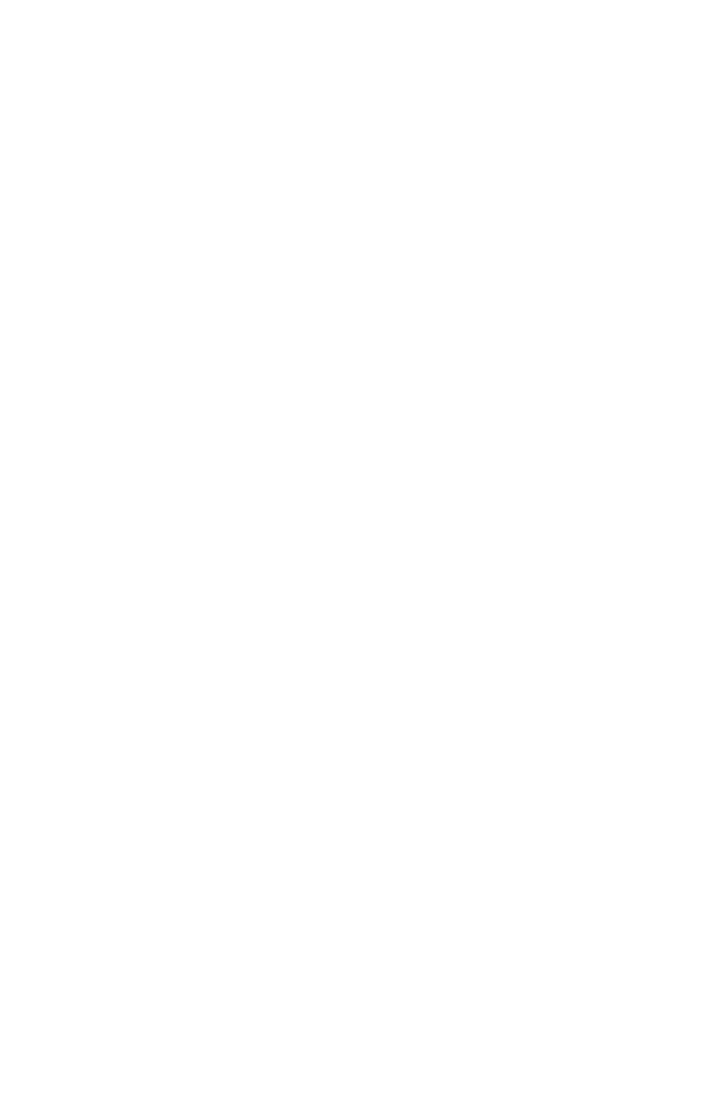
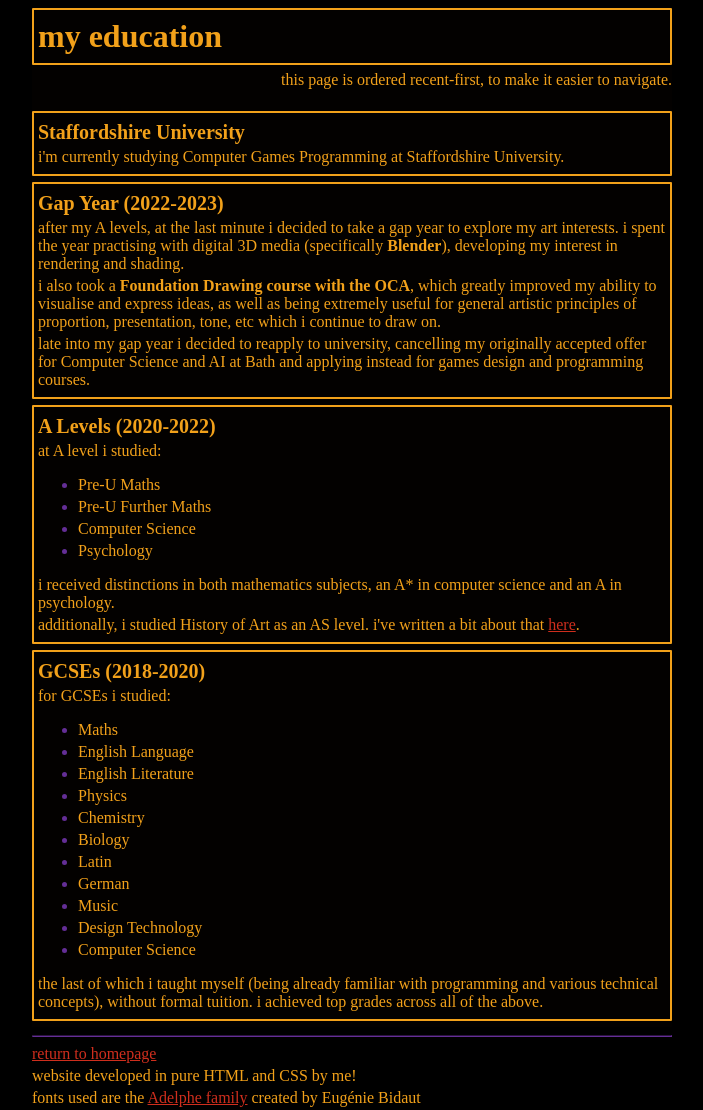
Before and after one commit to oculometric/oculometric.github.io, a plain HTML site: page my-education.html in a window 1280 px wide. Shown: the whole page, without its empty margins (288-991 px from the left). Before the commit the page ends 800 px from the top, so only its background shows below. Drawn offline with Linux system fonts and the light colour scheme.

Commit message:
education done

```diff
--- a/about-me.html
+++ b/about-me.html
@@ -0,0 +1,26 @@
+<!DOCTYPE html>
+<head>
+    <link rel="stylesheet" href="styles.css">
+</head>
+<body>
+    <div style="width: 640px; margin: 0 auto">
+        <div style="width: 100%; overflow: hidden">
+            <!--headline container-->
+            <div class="container">
+                <h1>about me</h1>
+            </div>
+
+            <!--about container-->
+            <div class="container">
+                <h2>subheader</h2>
+                <p>paragraph</p>
+            </div>
+        </div>
+    </div>
+</body>
+<footer style="width: 640px; margin: 0 auto;">
+    <hr style="border-color: var(--indigo);">
+    <a href="index.html">return to homepage</a>
+    <p>website developed in pure HTML and CSS by me!</p>
+    <p>fonts used are the <a href="https://befonts.com/adelphe-font-family.html">Adelphe family</a> created by Eugénie Bidaut</p>
+</footer>
--- a/my-education.html
+++ b/my-education.html
@@ -0,0 +1,67 @@
+<!DOCTYPE html>
+<head>
+    <link rel="stylesheet" href="styles.css">
+</head>
+<body>
+    <div style="width: 640px; margin: 0 auto">
+        <div style="width: 100%; overflow: hidden">
+            <!--headline container-->
+            <div class="container">
+                <h1>my education</h1>
+            </div>
+
+            <p style="text-align: right;">this page is ordered recent-first, to make it easier to navigate.</p>
+            <br/>
+
+            <div class="container">
+                <h2>Staffordshire University</h2>
+                <p>i'm currently studying Computer Games Programming at Staffordshire University.</p>
+            </div>
+
+            <div class="container">
+                <h2>Gap Year (2022-2023)</h2>
+                <p>after my A levels, at the last minute i decided to take a gap year to explore my art interests. i spent the year practising with digital 3D media (specifically <b>Blender</b>), developing my interest in rendering and shading.</p>
+                <p>i also took a <b>Foundation Drawing course with the OCA</b>, which greatly improved my ability to visualise and express ideas, as well as being extremely useful for general artistic principles of proportion, presentation, tone, etc which i continue to draw on.</p>
+                <p>late into my gap year i decided to reapply to university, cancelling my originally accepted offer for Computer Science and AI at Bath and applying instead for games design and programming courses.</p>
+            </div>
+
+            <div class="container">
+                <h2>A Levels (2020-2022)</h2>
+                <p>at A level i studied: </p>
+                <ul>
+                    <li>Pre-U Maths</li>
+                    <li>Pre-U Further Maths</li>
+                    <li>Computer Science</li>
+                    <li>Psychology</li>
+                </ul>
+                <p>i received distinctions in both mathematics subjects, an A* in computer science and an A in psychology.</p>
+                <p>additionally, i studied History of Art as an AS level. i've written a bit about that <a href="about-me.html">here</a>.</p>
+            </div>
+
+            <div class="container">
+                <h2>GCSEs (2018-2020)</h2>
+                <p>for GCSEs i studied:</p>
+                <ul>
+                    <li>Maths</li>
+                    <li>English Language</li>
+                    <li>English Literature</li>
+                    <li>Physics</li>
+                    <li>Chemistry</li>
+                    <li>Biology</li>
+                    <li>Latin</li>
+                    <li>German</li>
+                    <li>Music</li>
+                    <li>Design Technology</li>
+                    <li>Computer Science</li>
+                </ul>
+                <p>the last of which i taught myself (being already familiar with programming and various technical concepts), without formal tuition. i achieved top grades across all of the above.</p>
+            </div>
+        </div>
+    </div>
+</body>
+<footer style="width: 640px; margin: 0 auto;">
+    <hr style="border-color: var(--indigo);">
+    <a href="index.html">return to homepage</a>
+    <p>website developed in pure HTML and CSS by me!</p>
+    <p>fonts used are the <a href="https://befonts.com/adelphe-font-family.html">Adelphe family</a> created by Eugénie Bidaut</p>
+</footer>
--- a/styles.css
+++ b/styles.css
@@ -21,7 +21,22 @@ p
     font-family: 'Adelphe Floreal Regular';
     font-size: 16px;
     color: var(--gold);
-    margin: 4px;
+    margin-top: 4px;
+    margin-bottom: 4px;
+}
+
+li
+{
+    font-family: 'Adelphe Floreal Regular';
+    font-size: 16px;
+    color: var(--gold);
+    margin-top: 4px;
+    margin-bottom: 4px;
+}
+
+li::marker
+{
+    color: var(--indigo);
 }
 
 .fakelink
@@ -40,7 +55,8 @@ h1
     font-family: 'Adelphe Floreal Bold';
     font-size: 32px;
     color: var(--gold);
-    margin: 4px;
+    margin-top: 4px;
+    margin-bottom: 4px;
 }
 
 h2
@@ -48,7 +64,8 @@ h2
     font-family: 'Adelphe Floreal Bold';
     font-size: 20px;
     color: var(--gold);
-    margin: 4px;
+    margin-top: 4px;
+    margin-bottom: 4px;
 }
 
 a
@@ -76,4 +93,5 @@ div
     border-color: var(--gold);
     padding: 4px;
     border-style: solid;
+    margin-bottom: 6px;
 }
```
Also changed, not shown: index.html (+2 -3 lines), my-employment.html (+26 -0 lines), my-projects.html (+26 -0 lines).
